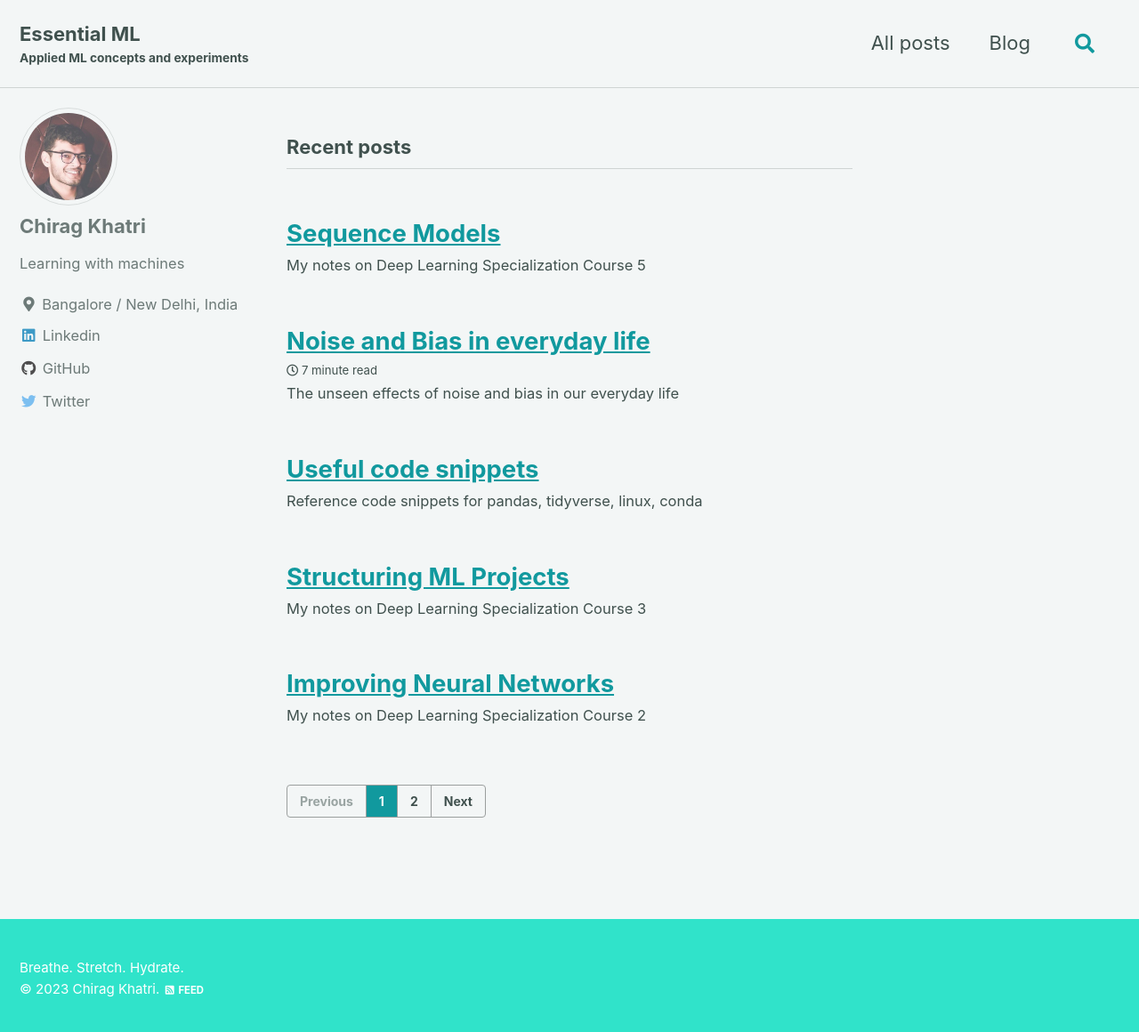
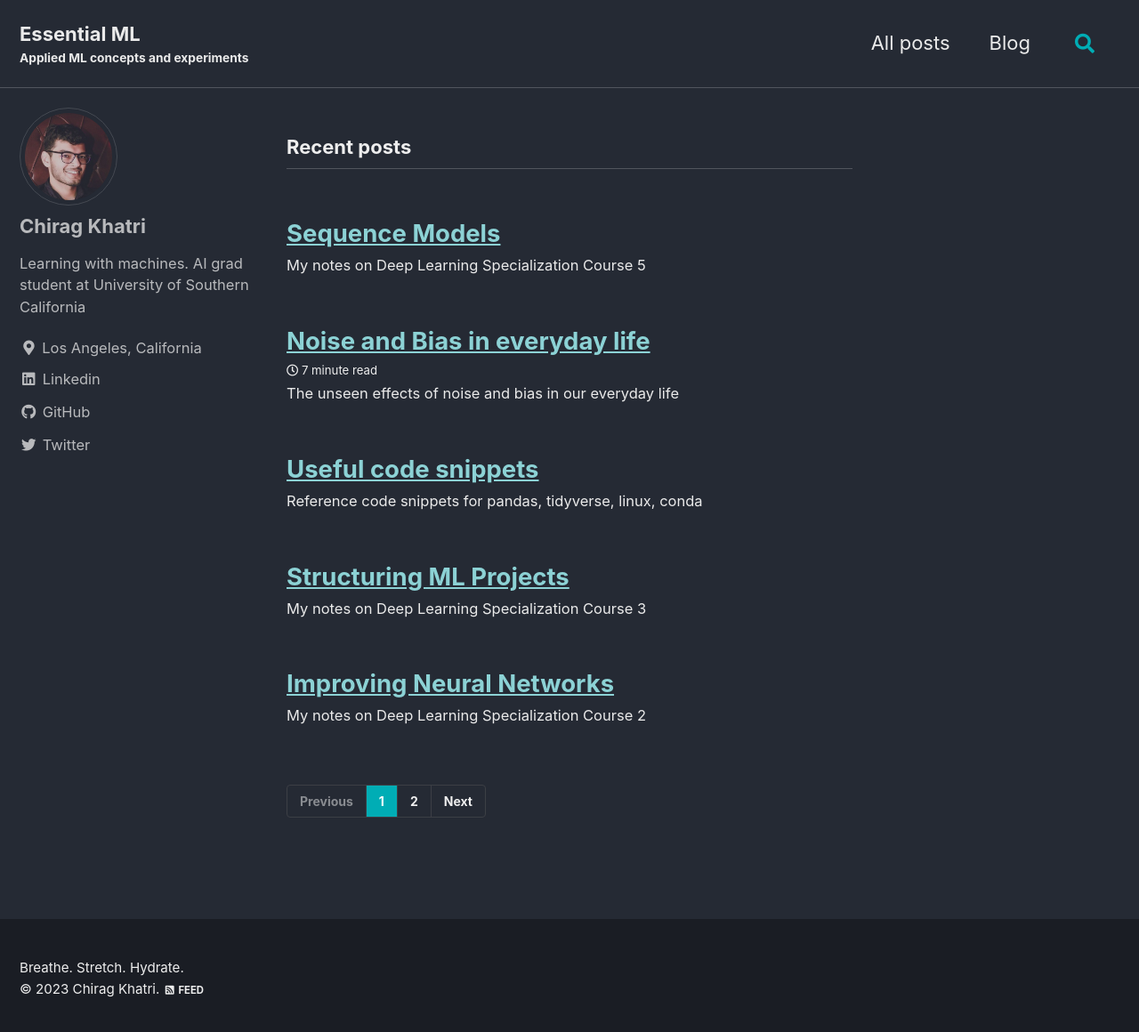
Before and after one commit to zvovov/zvovov.github.io, a Jekyll site: the page built from index.html, in a window 1280 px wide and 1176 px high. Shown: the top 1160 px of the window at 89% size. Built offline with Jekyll 4.4.1, drawn with Linux system fonts in a browser that asks for light colours; cached includes are drawn as plain includes; the list of posts is cut into pages by our own code.

Commit message:
Add dark theme

```diff
--- a/_config.yml
+++ b/_config.yml
@@ -12,7 +12,7 @@
 
 theme                    : "minimal-mistakes-jekyll"
 # remote_theme           : "mmistakes/minimal-mistakes"
-minimal_mistakes_skin    : "mint" # "default", "air", "aqua", "contrast", "dark", "dirt", "neon", "mint", "plum", "sunrise"
+minimal_mistakes_skin    : "dark" # "mint" # "default", "air", "aqua", "contrast", "dirt", "neon", "mint", "plum", "sunrise"
 
 # Site Settings
 locale                   : "en-US"
@@ -96,8 +96,8 @@ analytics:
 author:
   name             : "Chirag Khatri"
   avatar           : "/assets/images/ck_mugshot.png"
-  bio              : "Learning with machines"
-  location         : "Bangalore / New Delhi, India"
+  bio              : "Learning with machines. AI grad student at University of Southern California"
+  location         : "Los Angeles, California"
   email            : # "zvovov [at] gmail"
   links:
     - label: "Linkedin"
```
